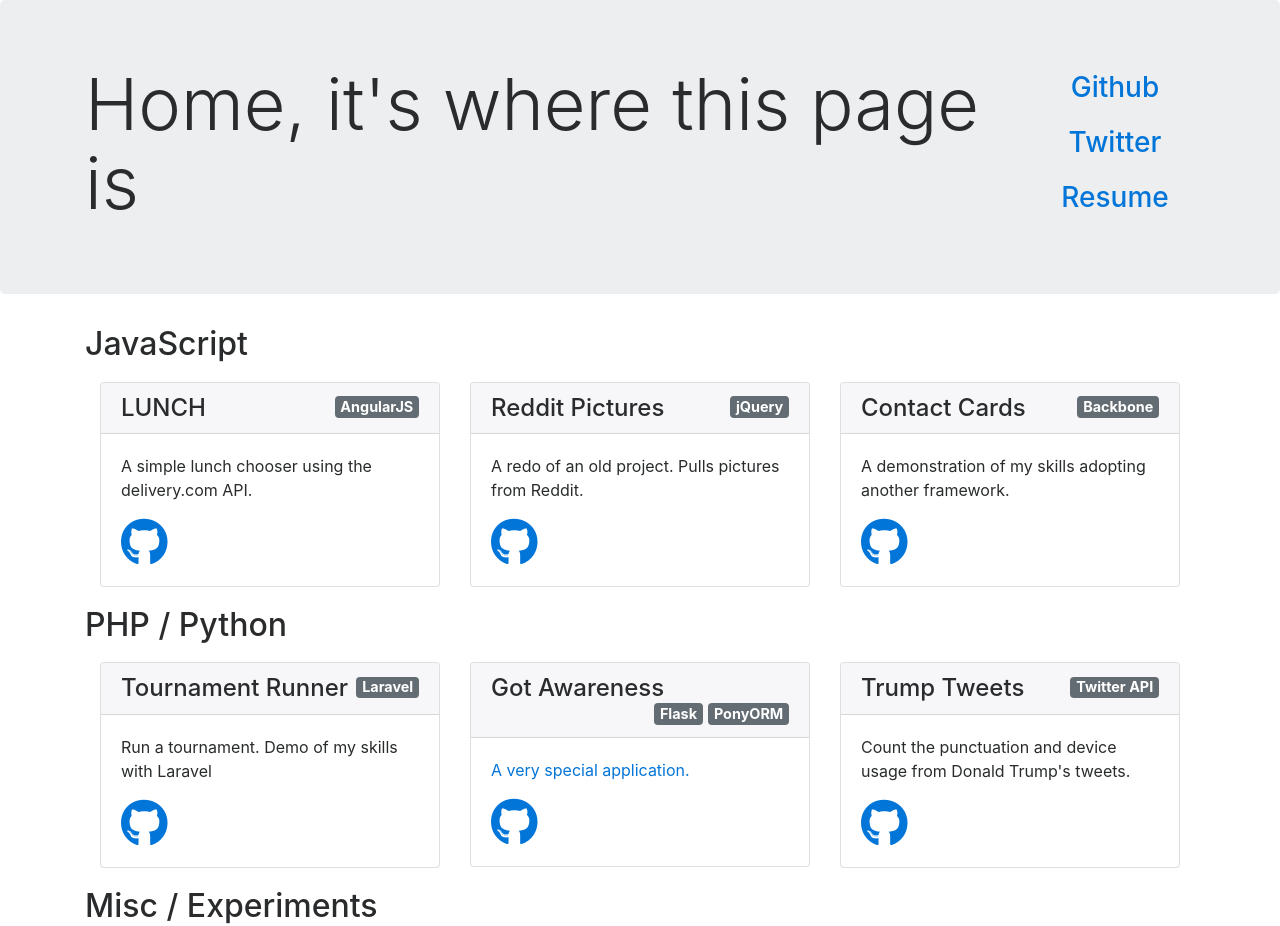
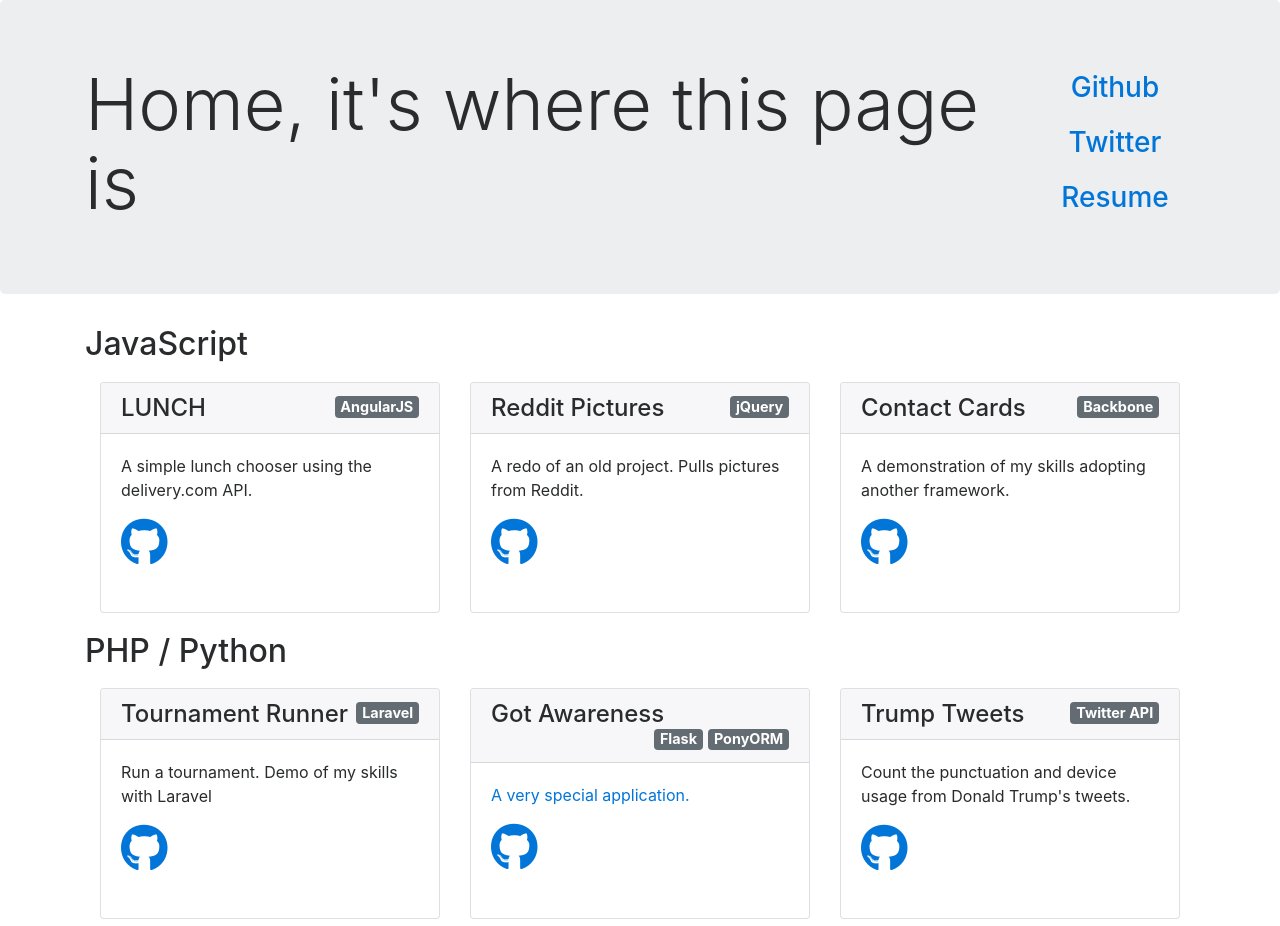
Before and after one commit to axschech/home, a plain HTML site: page index.html in a window 1280 px wide. Shown: the top 926 px of the page. Drawn offline with nearby package versions, Linux system fonts and the light colour scheme.

Commit message:
probably need to make more adjustments

```diff
--- a/index.html
+++ b/index.html
@@ -9,6 +9,9 @@
 	<style type="text/css">
 		.main-container .row {
 			margin: 20px 0px;
+		}
+		.main-container .card {
+			min-height: 231px;
 		}
 	</style>
 	<title></title>
```
